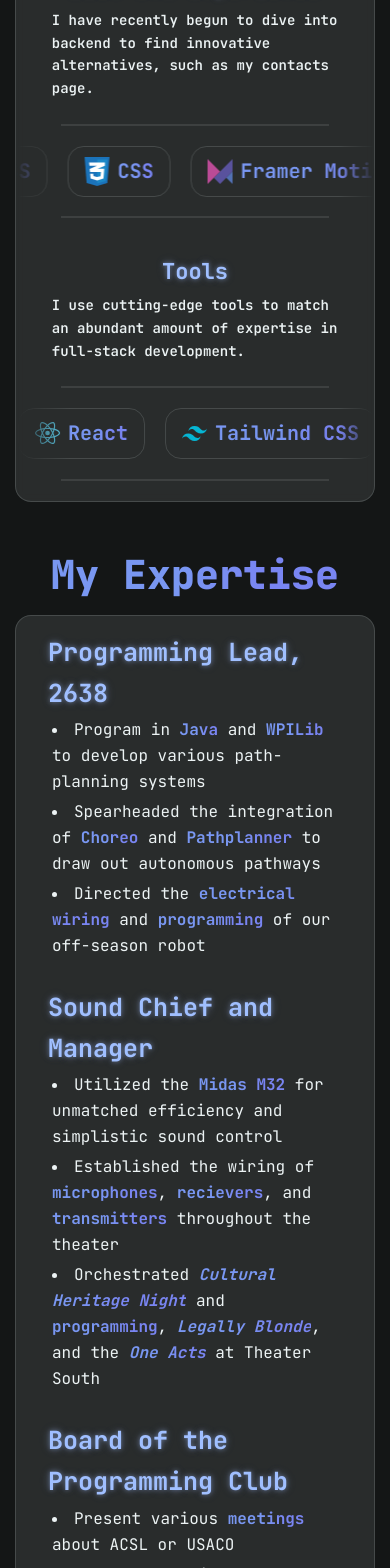
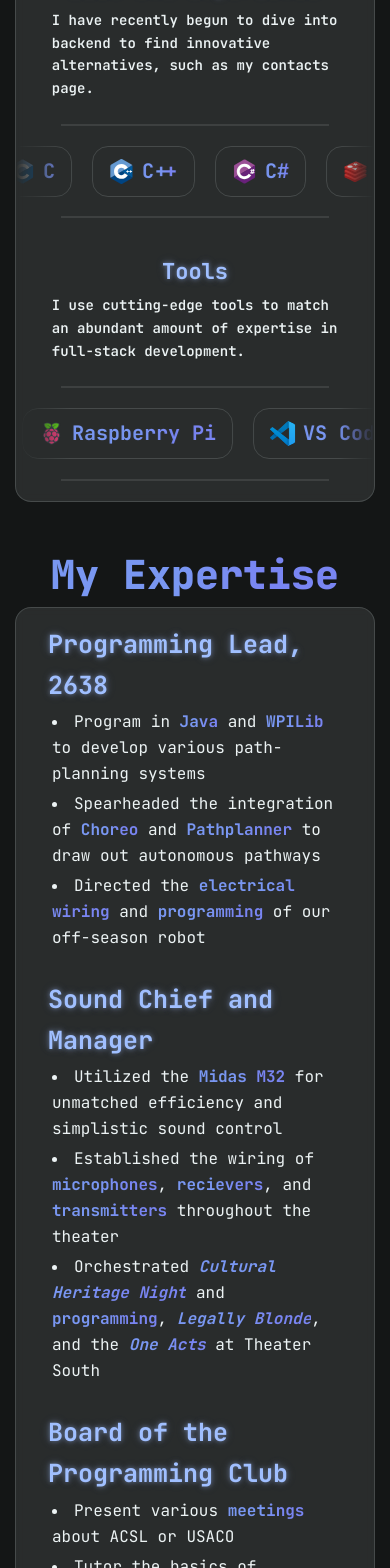
Before and after one commit to fishnos/daniel-eng-portfolio, a Next.js app: page /about in a window 390 px wide. Shown: the part 1340-2908 px from the top of the page. Built offline with nearby package versions, Linux system fonts and the light colour scheme.

Commit message:
Bug fixes and more mobile support

```diff
--- a/app/about/page.jsx
+++ b/app/about/page.jsx
@@ -4,7 +4,6 @@ import React from "react";
 import idPhoto from "../../public/assets/profile/id-photo.png";
 import labPhoto from "../../public/assets/profile/lab-photo.png";
 import { FaExternalLinkAlt } from "react-icons/fa";
-import { isMobile } from "react-device-detect";
 import Ticker from "../../components/Ticker";
 import { motion } from "framer-motion";
 import Image from "next/image";
@@ -123,7 +122,21 @@ export default function About() {
         <span className="text-[40px] text-gradient font-extrabold mt-10 text-glow-hover">
           My Expertise
         </span>
-        <motion.div className="w-full flex flex-col px-8 py-4 gap-1 justify-center items-start bg-secondary/10 border border-secondary/15 rounded-2xl">
+      </motion.h2>
+      <motion.div
+        initial={{ opacity: 0, y: 75 }}
+        whileInView={{
+          opacity: 1,
+          y: 0,
+          transition: {
+            delay: 0.15,
+            duration: 0.45,
+            ease: "circInOut",
+          },
+        }}
+        viewport={{ once: true }}
+        className="w-full flex flex-col px-8 py-4 gap-1 justify-center items-start backdrop-blur-xs bg-secondary/10 border border-secondary/15 rounded-2xl"
+      >
           {/*programming lead*/}
           <h4 className="font-bold text-[25px] text-glow">Programming Lead, 2638</h4>
           <ul className="list-disc list-inside pl-1 space-y-1">
@@ -230,7 +243,6 @@ export default function About() {
             </li>
           </ul>
         </motion.div>
-      </motion.h2>
     </div>
   );
 }
--- a/app/globals.css
+++ b/app/globals.css
@@ -141,7 +141,7 @@ body {
 }
 
 .text-glow {
-  color: #a0bfff; /* Softer blue */
+  color: #a0bfff; /* soft blue */
   text-shadow:
     0 0 4px rgba(160, 191, 255, 0.4),
     0 0 8px rgba(160, 191, 255, 0.2),
--- a/components/NavBar.jsx
+++ b/components/NavBar.jsx
@@ -43,7 +43,7 @@ export default function NavBar() {
               ease: "easeOut",
             }}
             exit={{opacity: 0}}
-            className="md:hidden fixed inset-0 bg-black/30 backdrop-blur-sm z-30"
+            className="md:hidden fixed inset-0 bg-black/30 backdrop-blur-xl z-30"
             key={isOpen}
           />
           <motion.nav
--- a/components/Ticker.jsx
+++ b/components/Ticker.jsx
@@ -1,30 +1,4 @@
 import React from "react";
-import C from '../public/assets/icons/c.svg';
-import CSharp from '../public/assets/icons/c-sharp.svg';
-import CPlusPlus from '../public/assets/icons/c++.svg';
-import Css3 from '../public/assets/icons/css-3.svg';
-import Figma from '../public/assets/icons/figma.svg';
-import FramerMotionIcon from '../public/assets/icons/framer-motion.svg';
-import Html5 from '../public/assets/icons/html-1.svg';
-import JavascriptIcon from '../public/assets/icons/icons8-javascript.svg';
-import Intellij from '../public/assets/icons/intellij.svg';
-import NextJSIcon from '../public/assets/icons/next-js.svg';
-import JavaIcon from '../public/assets/icons/java.svg';
-import Python from '../public/assets/icons/python.svg';
-import NodeJSIcon from '../public/assets/icons/nodejs-3.svg';
-import NpmIcon from '../public/assets/icons/npm.svg';
-import Redis from '../public/assets/icons/redis.svg';
-import Pycharm from '../public/assets/icons/pycharm.svg';
-import ReactIcon from '../public/assets/icons/react-2.svg';
-import TailwindIcon from '../public/assets/icons/tailwind-css-2.svg';
-import TypescriptIcon from '../public/assets/icons/typescript.svg';
-import Arduino from '../public/assets/icons/arduino.svg';
-import VSCodeIcon from '../public/assets/icons/vs-code.svg';
-import RaspPi from '../public/assets/icons/raspberry-pi.svg';
-import VercelIcon from '../public/assets/icons/vercel.svg';
-import Github from '../public/assets/icons/github.svg';
-import Git from '../public/assets/icons/git.svg';
-import CursorIcon from '../public/assets/icons/cursor.svg';
 import TickerIcon from "../components/TickerIcon";
 import { motion } from "framer-motion";
 
@@ -42,23 +16,27 @@ export default function Ticker({ tickerType, tickerDuration }) {
     ],
     //backend
     backend: [
-      <TickerIcon iconName={"/assets/icons/icons8-javascript.svg"} iconText="Javascript" link="https://www.javascript.com/"/>,
-      <TickerIcon iconName={"/assets/icons/typescript.svg"} iconText="Typescript" link="https://www.typescriptlang.org/"/>,
-      <TickerIcon iconName={"/assets/icons/react-2.svg"} iconText="React" link="https://react.dev/"/>,
-      <TickerIcon iconName={"/assets/icons/tailwind-css-2.svg"} iconText="Tailwind CSS" link="https://tailwindcss.com/"/>,
-      <TickerIcon iconName={"/assets/icons/css-3.svg"} iconText="CSS" link="https://developer.mozilla.org/en-US/docs/Web/CSS"/>,
-      <TickerIcon iconName={"/assets/icons/framer-motion.svg"} iconText="Framer Motion" link="https://motion.dev/"/>,
-      <TickerIcon iconName={"/assets/icons/next-js.svg"} iconText="Next.js" link="https://nextjs.org/"/>,
+      <TickerIcon iconName={"/assets/icons/java.svg"} iconText="Java" link="https://www.java.com/en/"/>,
+      <TickerIcon iconName={"/assets/icons/python.svg"} iconText="Python" link="https://www.python.org/"/>,
+      <TickerIcon iconName={"/assets/icons/nodejs-3.svg"} iconText="Node" link="https://nodejs.org/en"/>,
+      <TickerIcon iconName={"/assets/icons/npm.svg"} iconText="npm" link="https://www.npmjs.com/"/>,
+      <TickerIcon iconName={"/assets/icons/c.svg"} iconText="C" link="https://www.learn-c.org/"/>,
+      <TickerIcon iconName={"/assets/icons/c++.svg"} iconText="C++" link="https://isocpp.org/"/>,
+      <TickerIcon iconName={"/assets/icons/c-sharp.svg"} iconText="C#" link="https://learn.microsoft.com/en-us/dotnet/csharp/"/>,
+      <TickerIcon iconName={"/assets/icons/redis.svg"} iconText="Redis" link="https://redis.io/docs/latest/"/>,
     ],
     //tools
     tools: [
-      <TickerIcon iconName={"/assets/icons/icons8-javascript.svg"} iconText="Javascript" link="https://www.javascript.com/"/>,
-      <TickerIcon iconName={"/assets/icons/typescript.svg"} iconText="Typescript" link="https://www.typescriptlang.org/"/>,
-      <TickerIcon iconName={"/assets/icons/react-2.svg"} iconText="React" link="https://react.dev/"/>,
-      <TickerIcon iconName={"/assets/icons/tailwind-css-2.svg"} iconText="Tailwind CSS" link="https://tailwindcss.com/"/>,
-      <TickerIcon iconName={"/assets/icons/css-3.svg"} iconText="CSS" link="https://developer.mozilla.org/en-US/docs/Web/CSS"/>,
-      <TickerIcon iconName={"/assets/icons/framer-motion.svg"} iconText="Framer Motion" link="https://motion.dev/"/>,
-      <TickerIcon iconName={"/assets/icons/next-js.svg"} iconText="Next.js" link="https://nextjs.org/"/>,
+      <TickerIcon iconName={"/assets/icons/intellij.svg"} iconText="Intellij" link="https://www.jetbrains.com/idea/"/>,
+      <TickerIcon iconName={"/assets/icons/pycharm.svg"} iconText="Pycharm" link="https://www.jetbrains.com/pycharm/"/>,
+      <TickerIcon iconName={"/assets/icons/arduino.svg"} iconText="Arduino" link="https://www.arduino.cc/"/>,
+      <TickerIcon iconName={"/assets/icons/raspberry-pi.svg"} iconText="Raspberry Pi" link="https://www.raspberrypi.com/"/>,
+      <TickerIcon iconName={"/assets/icons/vs-code.svg"} iconText="VS Code" link="https://code.visualstudio.com/"/>,
+      <TickerIcon iconName={"/assets/icons/figma.svg"} iconText="Figma" link="https://www.figma.com"/>,
+      <TickerIcon iconName={"/assets/icons/vercel.svg"} iconText="Vercel" link="https://vercel.com"/>,
+      <TickerIcon iconName={"/assets/icons/github.svg"} iconText="Github" link="https://github.com"/>,
+      <TickerIcon iconName={"/assets/icons/git.svg"} iconText="Git" link="https://git-scm.com/"/>,
+      <TickerIcon iconName={"/assets/icons/cursor.svg"} iconText="Cursor" link="https://www.cursor.com/en"/>,
     ],
   };
   const items = tickerTypes[tickerType] || [];
```
Also changed, not shown: app/projects/page.jsx (+32 -34 lines).
